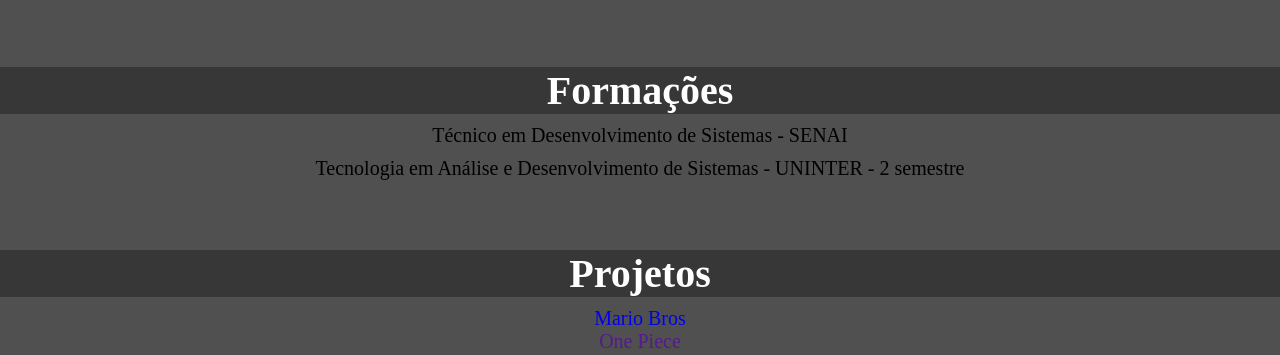
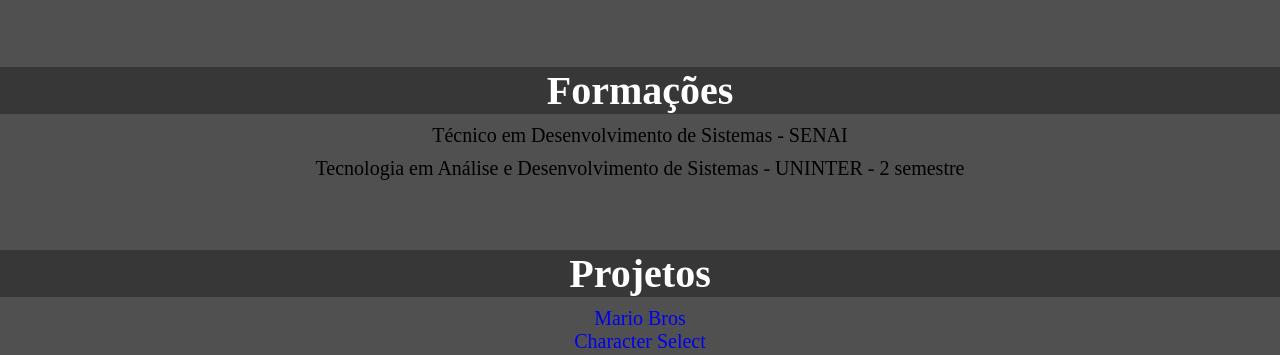
Before and after one commit to diegocrbonifacio/portifolio-faculdade, a plain HTML site: page index.html in a window 1280 px wide. Shown: the part 443-798 px from the top of the page. Drawn offline with nearby package versions, Linux system fonts and the light colour scheme.

Commit message:
Update index.html
adicionado o link do segundo projeto

```diff
--- a/index.html
+++ b/index.html
@@ -46,7 +46,7 @@
             <h2 class="titulo2">Projetos</h2>
             <ul class="lista">
                 <li><a href="https://diegocrbonifacio.github.io/projeto-mario/" target="_blank">Mario Bros</a></li>
-                <li><a href="" target="_blank">One Piece</a></li>
+                <li><a href="https://diegocrbonifacio.github.io/projeto-marvel/" target="_blank">Character Select</a></li>
                 <li><a href="" target="_blank">One Piece</a></li>
                 <li><a href="" target="_blank">Relogio</a></li>
             </ul>
```
